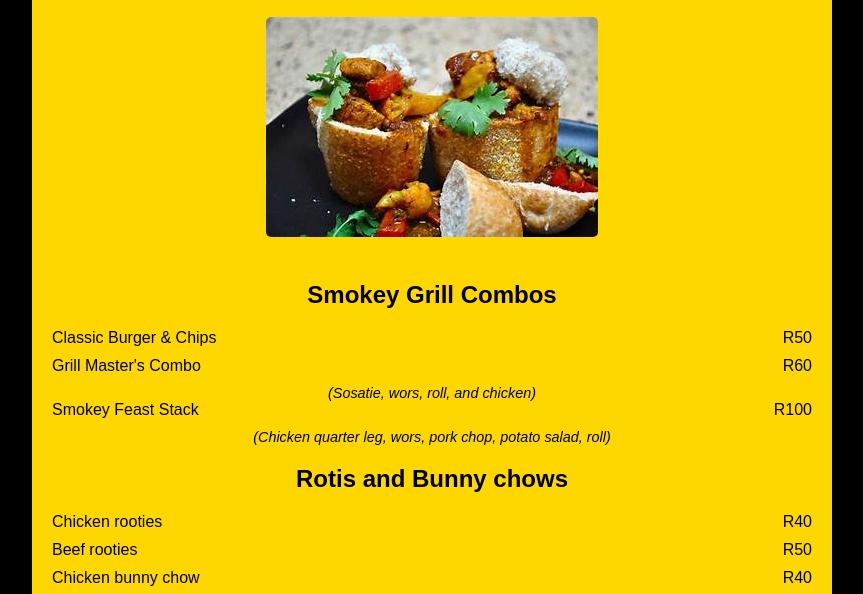
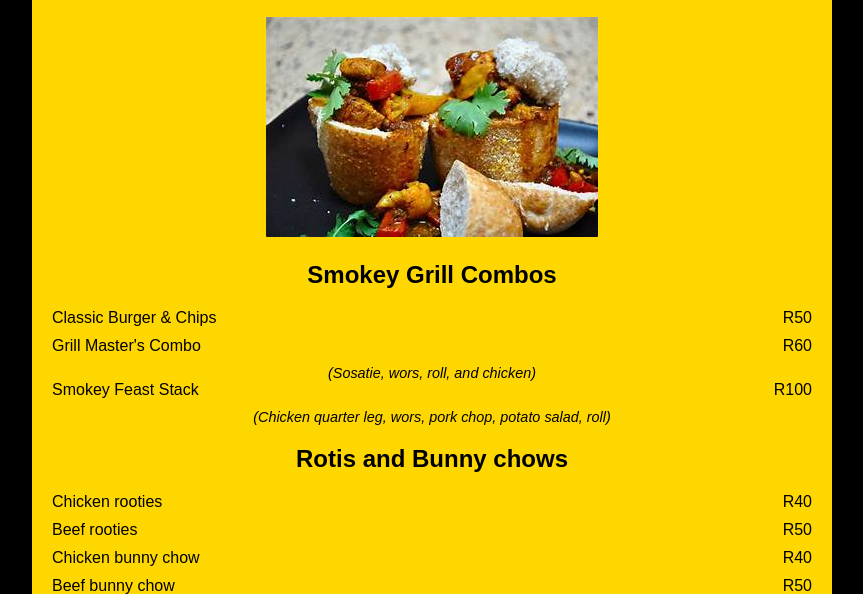
Before and after one commit to linwellfrank/hendricks-menu, a plain HTML site: page index.html in a window 1280 px wide. Shown: the part 209-803 px from the top of the page, without its empty margins (208-1071 px from the left). Drawn offline with Linux system fonts and the light colour scheme.

Commit message:
Add files via upload

```diff
--- a/index.html
+++ b/index.html
@@ -114,7 +114,7 @@
             <h2>Fast Food Menu</h2>
         </div>
         <div class="menu-content">
-            <img src="/images/bunnychow.jfif" alt="Fast food combo" class="food-image" />
+            <img src="/images/bunnychow.jfif" alt="Fast food combo" />
 
             <div class="menu-section">
                 <h2>Smokey Grill Combos</h2>
```
